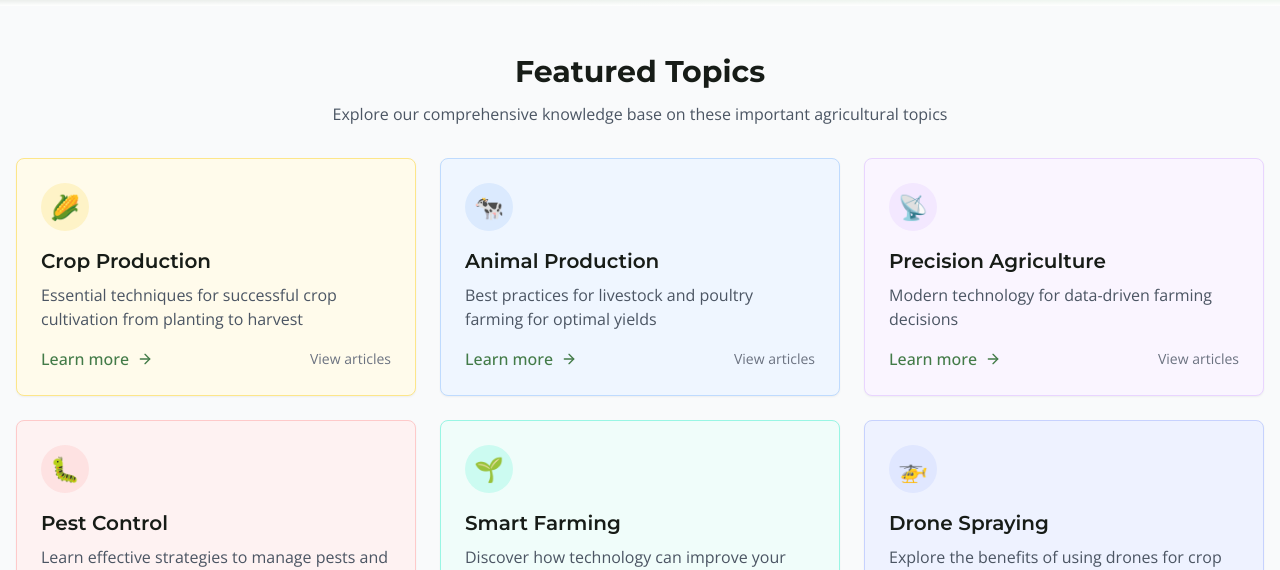
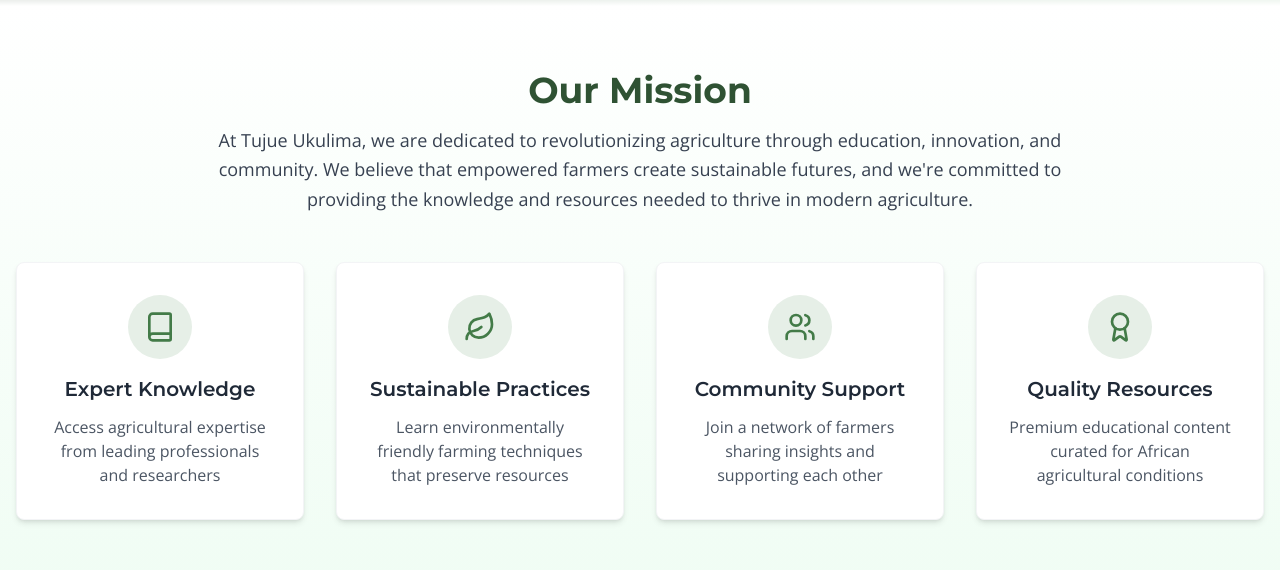
Before and after one commit to levynguti2003/tujue-ukulima-connect, a React (Vite) app: page / in a window 1280 px wide. Shown: the part 731-1301 px from the top of the page. Built offline with nearby package versions, Linux system fonts and the light colour scheme; grey boxes are pictures that could not be loaded.

Commit message:
Add vision and mission section
Implement a new section for vision and mission statements before the featured topics.

```diff
--- /dev/null
+++ b/src/components/home/VisionMission.tsx
@@ -0,0 +1,70 @@
+
+import { Book, Leaf, Users, Award } from "lucide-react";
+
+const VisionMission = () => {
+  return (
+    <section className="py-16 bg-gradient-to-b from-white to-green-50">
+      <div className="container mx-auto px-4">
+        <div className="max-w-4xl mx-auto text-center mb-12">
+          <h2 className="text-3xl md:text-4xl font-heading font-bold text-tu-green-700 mb-4">
+            Our Mission
+          </h2>
+          <p className="text-lg text-gray-700 leading-relaxed">
+            At Tujue Ukulima, we are dedicated to revolutionizing agriculture through education,
+            innovation, and community. We believe that empowered farmers create sustainable futures,
+            and we&apos;re committed to providing the knowledge and resources needed to thrive in modern
+            agriculture.
+          </p>
+        </div>
+
+        <div className="grid grid-cols-1 md:grid-cols-2 lg:grid-cols-4 gap-8">
+          {/* Expert Knowledge */}
+          <div className="bg-white rounded-lg shadow-md p-8 text-center hover:shadow-lg transition-shadow border border-gray-100">
+            <div className="mx-auto w-16 h-16 flex items-center justify-center rounded-full bg-tu-green-100 text-tu-green-600 mb-4">
+              <Book className="w-8 h-8" />
+            </div>
+            <h3 className="text-xl font-semibold text-gray-800 mb-3">Expert Knowledge</h3>
+            <p className="text-gray-600">
+              Access agricultural expertise from leading professionals and researchers
+            </p>
+          </div>
+
+          {/* Sustainable Practices */}
+          <div className="bg-white rounded-lg shadow-md p-8 text-center hover:shadow-lg transition-shadow border border-gray-100">
+            <div className="mx-auto w-16 h-16 flex items-center justify-center rounded-full bg-tu-green-100 text-tu-green-600 mb-4">
+              <Leaf className="w-8 h-8" />
+            </div>
+            <h3 className="text-xl font-semibold text-gray-800 mb-3">Sustainable Practices</h3>
+            <p className="text-gray-600">
+              Learn environmentally friendly farming techniques that preserve resources
+            </p>
+          </div>
+
+          {/* Community Support */}
+          <div className="bg-white rounded-lg shadow-md p-8 text-center hover:shadow-lg transition-shadow border border-gray-100">
+            <div className="mx-auto w-16 h-16 flex items-center justify-center rounded-full bg-tu-green-100 text-tu-green-600 mb-4">
+              <Users className="w-8 h-8" />
+            </div>
+            <h3 className="text-xl font-semibold text-gray-800 mb-3">Community Support</h3>
+            <p className="text-gray-600">
+              Join a network of farmers sharing insights and supporting each other
+            </p>
+          </div>
+
+          {/* Quality Resources */}
+          <div className="bg-white rounded-lg shadow-md p-8 text-center hover:shadow-lg transition-shadow border border-gray-100">
+            <div className="mx-auto w-16 h-16 flex items-center justify-center rounded-full bg-tu-green-100 text-tu-green-600 mb-4">
+              <Award className="w-8 h-8" />
+            </div>
+            <h3 className="text-xl font-semibold text-gray-800 mb-3">Quality Resources</h3>
+            <p className="text-gray-600">
+              Premium educational content curated for African agricultural conditions
+            </p>
+          </div>
+        </div>
+      </div>
+    </section>
+  );
+};
+
+export default VisionMission;
--- a/src/pages/Index.tsx
+++ b/src/pages/Index.tsx
@@ -1,6 +1,7 @@
 
 import Layout from "@/components/layout/Layout";
 import HeroSection from "@/components/home/HeroSection";
+import VisionMission from "@/components/home/VisionMission";
 import FeaturedTopics from "@/components/home/FeaturedTopics";
 import RecentArticles from "@/components/home/RecentArticles";
 import FeaturedVideos from "@/components/home/FeaturedVideos";
@@ -12,6 +13,7 @@ const Index = () => {
   return (
     <Layout>
       <HeroSection />
+      <VisionMission />
       <FeaturedTopics />
       <RecentArticles />
       <FeaturedVideos />
```
